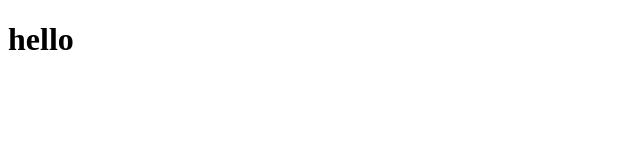
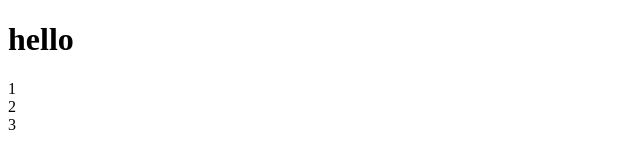
Before and after one commit to szabozsol1224/demo-repo, a plain HTML site: page index.html in a window 1280 px wide. Shown: the full height of the page, 0-640 px from the left. Drawn offline with Linux system fonts and the light colour scheme.

Commit message:
magamtol
hathajo

```diff
--- a/index.html
+++ b/index.html
@@ -8,5 +8,12 @@
 </head>
 <body>
     <h1>hello</h1>
+    <div class="container">
+        <div class="row">
+            <div class="box">1</div>
+            <div class="box">2</div>
+            <div class="box">3</div>
+        </div>
+    </div>
 </body>
 </html>
```
